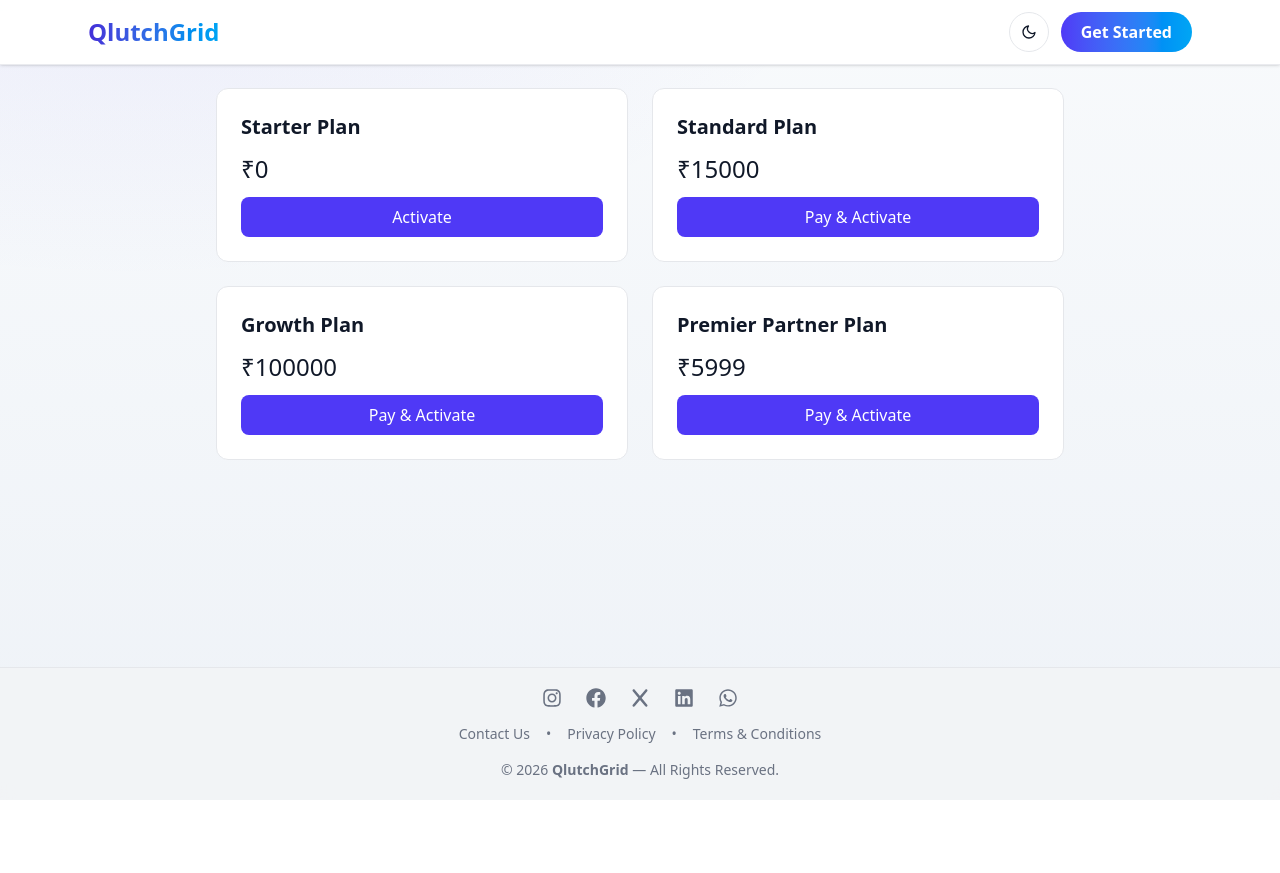
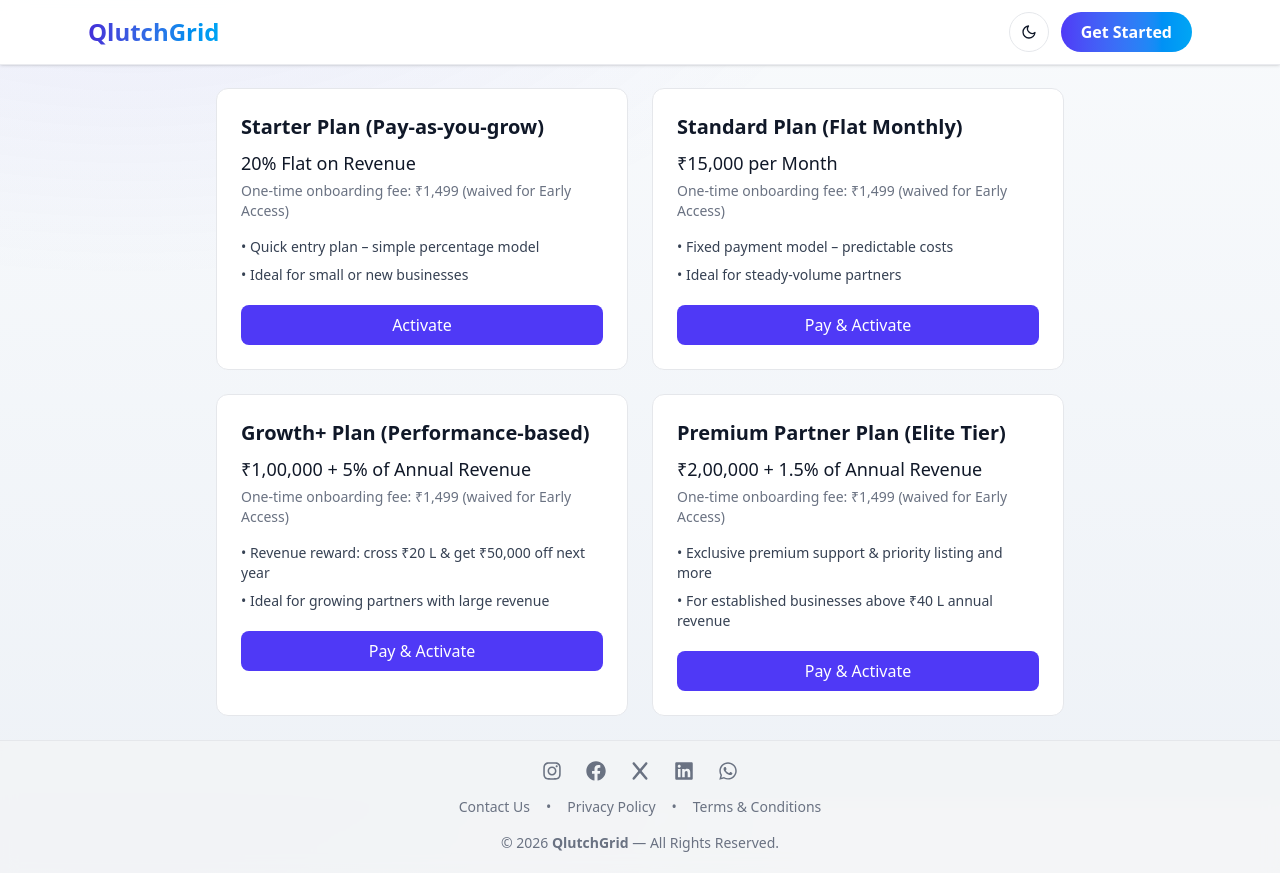
Before and after one commit to qlutchgridbusiness-del/QG-UI, a Next.js app: page /auth/register/business/plans in a window 1280 px wide. Before the commit the page ends 800 px from the top, so only its background shows below. Built offline with nearby package versions, Linux system fonts and the light colour scheme.

Commit message:
plans update changes: business registration

```diff
--- a/src/app/auth/register/business/plans/page.tsx
+++ b/src/app/auth/register/business/plans/page.tsx
@@ -3,10 +3,46 @@
 import { apiPost } from "@/app/lib/api";
 
 const PLANS = [
-  { id: "STARTER", name: "Starter Plan", price: 0 },
-  { id: "STANDARD", name: "Standard Plan", price: 15000 },
-  { id: "GROWTH", name: "Growth Plan", price: 100000 },
-  { id: "ELITE", name: "Premier Partner Plan", price: 5999 },
+  {
+    id: "STARTER",
+    name: "Starter Plan (Pay-as-you-grow)",
+    price: 0,
+    priceLabel: "20% Flat on Revenue",
+    details: [
+      "Quick entry plan – simple percentage model",
+      "Ideal for small or new businesses",
+    ],
+  },
+  {
+    id: "STANDARD",
+    name: "Standard Plan (Flat Monthly)",
+    price: 15000,
+    priceLabel: "₹15,000 per Month",
+    details: [
+      "Fixed payment model – predictable costs",
+      "Ideal for steady-volume partners",
+    ],
+  },
+  {
+    id: "GROWTH",
+    name: "Growth+ Plan (Performance-based)",
+    price: 100000,
+    priceLabel: "₹1,00,000 + 5% of Annual Revenue",
+    details: [
+      "Revenue reward: cross ₹20 L & get ₹50,000 off next year",
+      "Ideal for growing partners with large revenue",
+    ],
+  },
+  {
+    id: "ELITE",
+    name: "Premium Partner Plan (Elite Tier)",
+    price: 200000,
+    priceLabel: "₹2,00,000 + 1.5% of Annual Revenue",
+    details: [
+      "Exclusive premium support & priority listing and more",
+      "For established businesses above ₹40 L annual revenue",
+    ],
+  },
 ];
 
 type BusinessPlanSelectionProps = {
@@ -20,6 +56,7 @@
 }: BusinessPlanSelectionProps) {
   const [loadingPlan, setLoadingPlan] = useState<string | null>(null);
   const [error, setError] = useState<string | null>(null);
+  const [successMessage, setSuccessMessage] = useState<string | null>(null);
 
   const businessId = useMemo(() => {
     if (businessIdProp) return businessIdProp;
@@ -52,8 +89,11 @@
           { businessId, planId, free: true },
           token ?? undefined
         );
-        if (onActivated) onActivated();
-        else window.location.href = "/business-dashboard";
+        setSuccessMessage(
+          "Your registration has been successfully completed. Your profile is under review and we will get back to you within 24–48 hours."
+        );
+        if (onActivated) setTimeout(() => onActivated(), 2500);
+        else setTimeout(() => (window.location.href = "/business-dashboard"), 2500);
         return;
       }
 
@@ -79,8 +119,11 @@
             },
             token ?? undefined
           );
-          if (onActivated) onActivated();
-          else window.location.href = "/business-dashboard";
+          setSuccessMessage(
+            "Your registration has been successfully completed. Your profile is under review and we will get back to you within 24–48 hours."
+          );
+          if (onActivated) setTimeout(() => onActivated(), 2500);
+          else setTimeout(() => (window.location.href = "/business-dashboard"), 2500);
         },
       });
 
@@ -94,6 +137,11 @@
 
   return (
     <div className="max-w-4xl mx-auto p-6 grid gap-6 sm:grid-cols-2">
+      {successMessage && (
+        <div className="sm:col-span-2 bg-green-50 text-green-700 p-3 rounded-lg border border-green-200 text-sm">
+          {successMessage}
+        </div>
+      )}
       {error && (
         <div className="sm:col-span-2 bg-red-50 text-red-700 p-3 rounded-lg">
           {error}
@@ -108,13 +156,21 @@
           <h3 className="text-xl font-bold text-gray-900 dark:text-slate-100">
             {p.name}
           </h3>
-          <p className="text-2xl my-3 text-gray-900 dark:text-slate-100">
-            ₹{p.price}
+          <p className="text-lg mt-2 text-gray-900 dark:text-slate-100">
+            {p.priceLabel}
           </p>
+          <p className="text-sm text-gray-500 dark:text-slate-400 mt-1">
+            One-time onboarding fee: ₹1,499 (waived for Early Access)
+          </p>
+          <ul className="mt-4 text-sm text-gray-700 dark:text-slate-300 space-y-2">
+            {p.details.map((d) => (
+              <li key={d}>• {d}</li>
+            ))}
+          </ul>
           <button
             onClick={() => selectPlan(p.id)}
             disabled={loadingPlan === p.id}
-            className="w-full bg-indigo-600 text-white py-2 rounded-lg disabled:opacity-60"
+            className="w-full bg-indigo-600 text-white py-2 rounded-lg disabled:opacity-60 mt-5"
           >
             {loadingPlan === p.id
               ? "Processing..."
```
